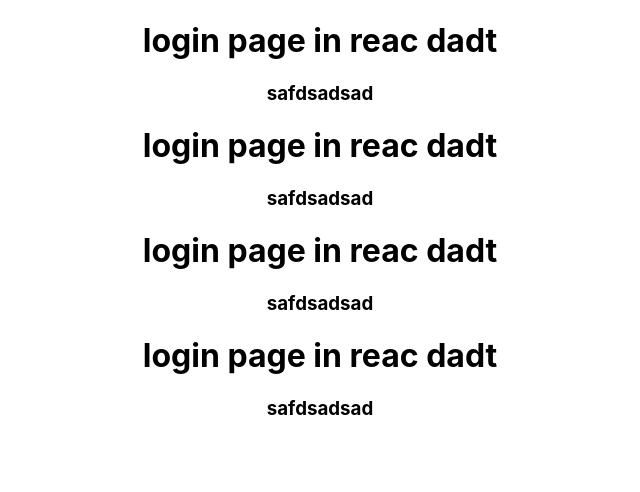
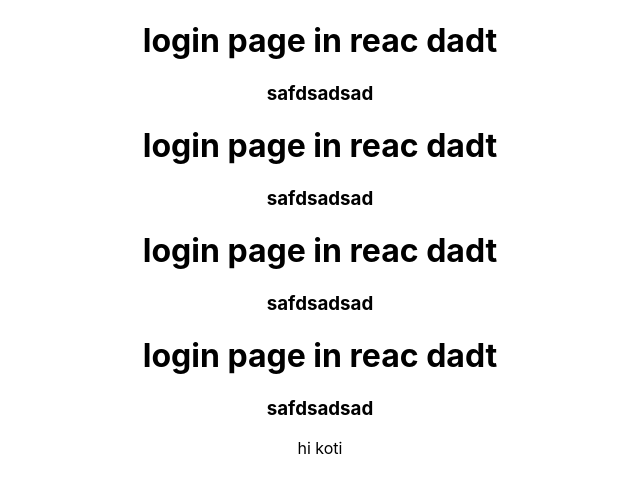
Before and after one commit to AnuguSaiTeja8/reactappcloning, a React (Create React App) app: page / in a window 1280 px wide. Shown: the top 492 px of the page, without its empty margins (320-960 px from the left). Built offline with nearby package versions, Linux system fonts and the light colour scheme.

Commit message:
4 commit

```diff
--- a/src/components/Login.js
+++ b/src/components/Login.js
@@ -15,6 +15,8 @@ export default function Login() {
             <h1>login page in reac dadt</h1>
             <h3>safdsadsad</h3>
 
+            <span>hi koti</span>
+
         </div>
     )
 }
```
